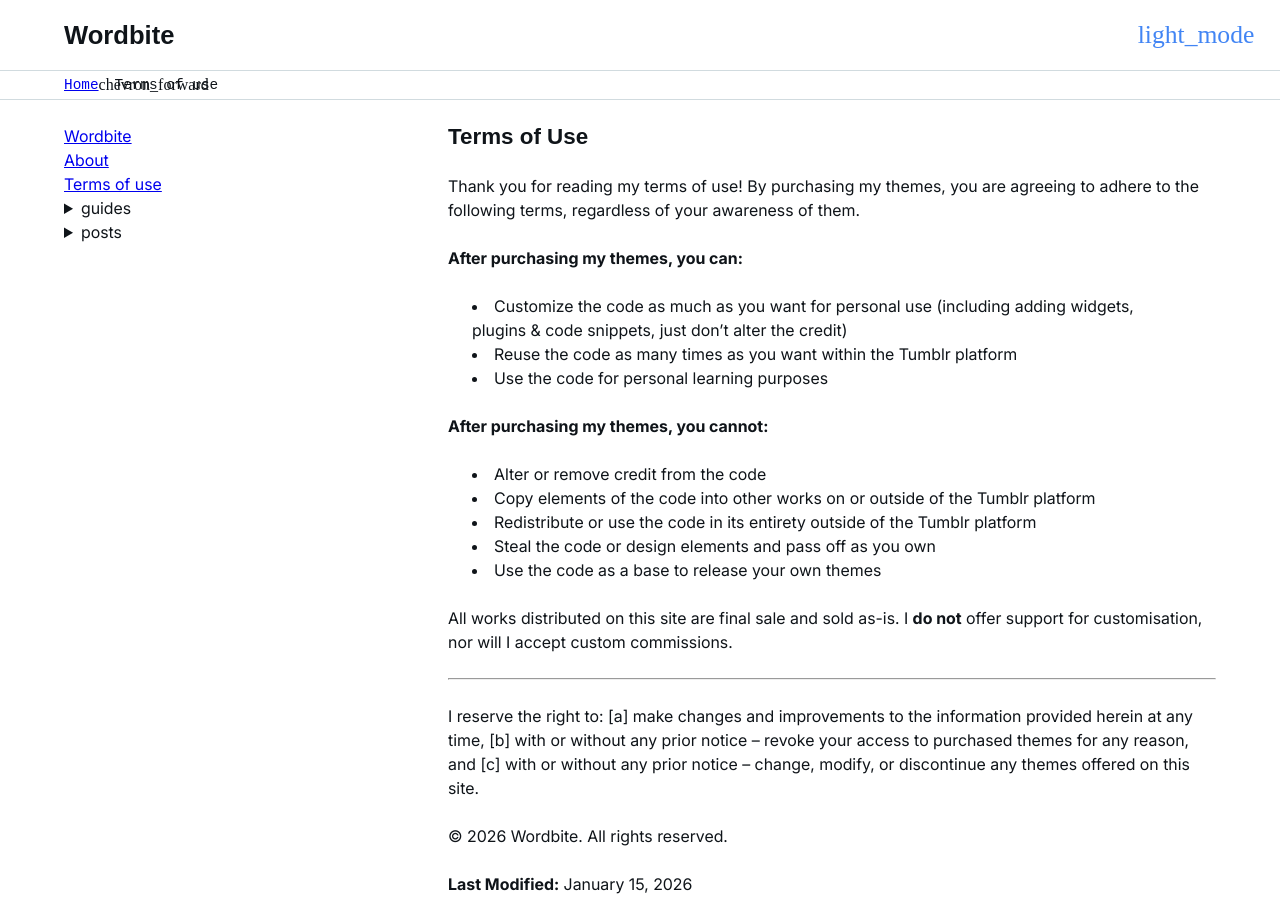
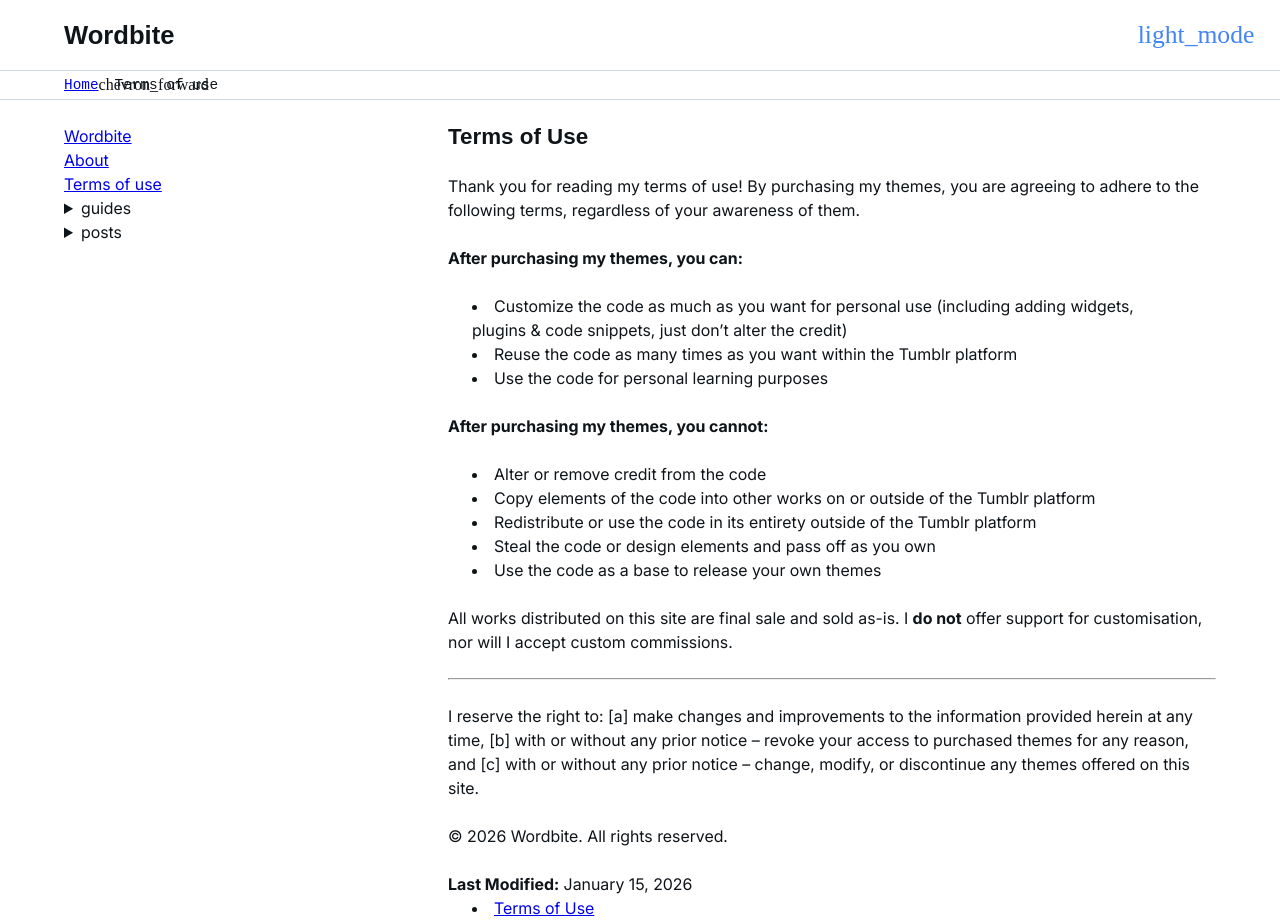
Before and after one commit to emilymcaldwell/Wordbite, a Jekyll site: the page built from tou.md, in a window 1280 px wide. Built offline with Jekyll 4.4.1, drawn with Linux system fonts in a browser that asks for light colours; some web fonts are replaced; the table of contents is made by our own code.

Commit message:
Added toc

```diff
--- a/_config.yml
+++ b/_config.yml
@@ -27,6 +27,7 @@
 plugins:
   - jekyll-feed
   - jekyll-seo-tag
+  - jekyll-toc
 
 # Syntax highlighting
 highlighter: rouge
--- a/_layouts/default.html
+++ b/_layouts/default.html
@@ -27,6 +27,7 @@
             {{ content }}
           </section>
           <!-- {% include footer.html %} --commented out until i add in /_includes-->
+           {% toc %}
         </main>
       </div>
     </div>
```
